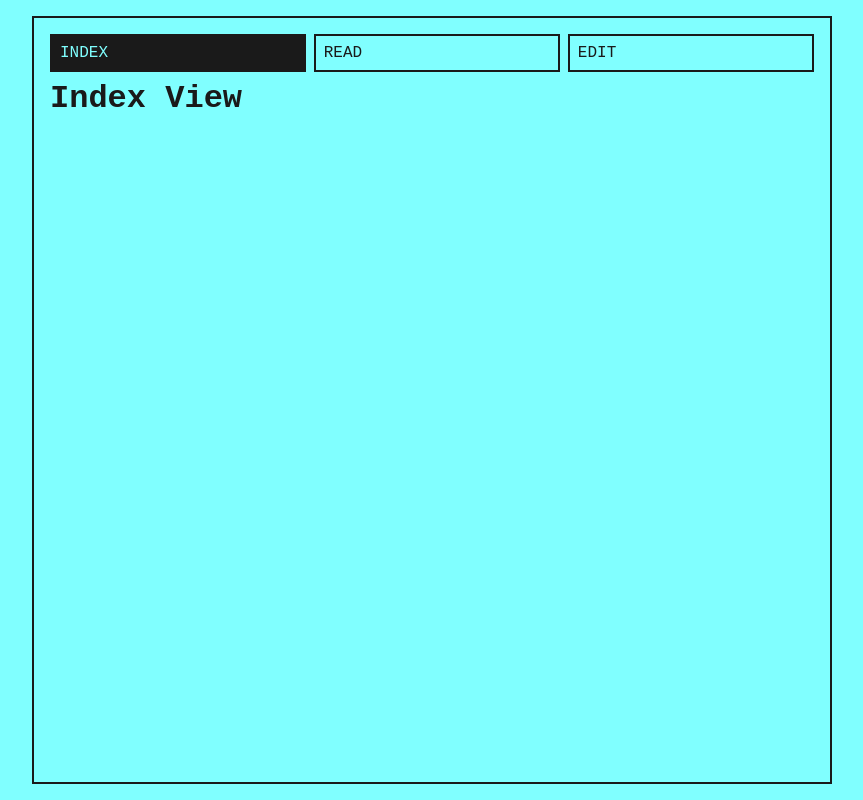
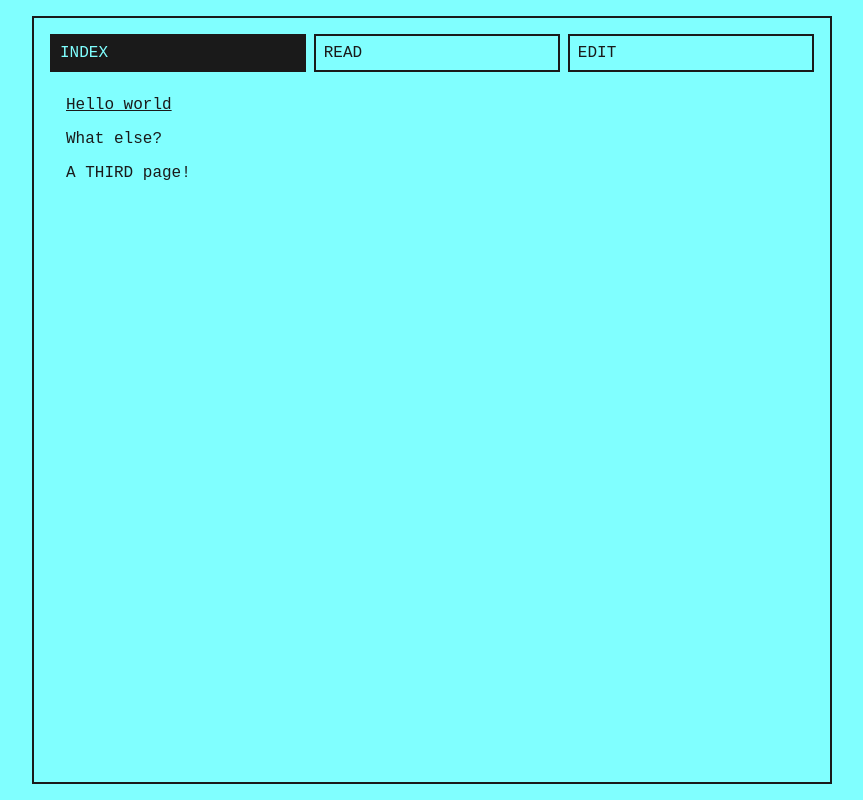
Before and after one commit to caleb-cox/vowell-john, a React (Vite) app: page / in a window 1280 px wide. Shown: the whole page, without its empty margins (208-1071 px from the left). Built offline with nearby package versions, Linux system fonts and the light colour scheme; a web font is replaced by a local one.

Commit message:
Build out IndexView

```diff
--- a/src/components/IndexView/IndexView.css
+++ b/src/components/IndexView/IndexView.css
@@ -1,3 +1,15 @@
 .IndexView {
   flex-grow: 1;
+  overflow-y: auto;
 }
+
+.IndexView .page {
+  margin: 1rem;
+  cursor: pointer;
+  user-select: none;
+}
+
+.IndexView .page.active,
+.IndexView .page:hover {
+  text-decoration: underline;
+}
--- a/src/components/IndexView/IndexView.jsx
+++ b/src/components/IndexView/IndexView.jsx
@@ -1,9 +1,27 @@
+import { useAppContext } from "@/components/App";
 import "./IndexView.css";
 
 const IndexView = () => {
+  const { setMode, pages, currentPage, setCurrentPage } = useAppContext();
+
   return (
     <div className="IndexView">
-      <h1>Index View</h1>
+      {Object.keys(pages).map((page) => {
+        return (
+          <div
+            className={["page", page === currentPage ? "active" : null]
+              .join(" ")
+              .trim()}
+            key={page}
+            onClick={() => {
+              setCurrentPage(page);
+              setMode("read");
+            }}
+          >
+            {page}
+          </div>
+        );
+      })}
     </div>
   );
 };
```
